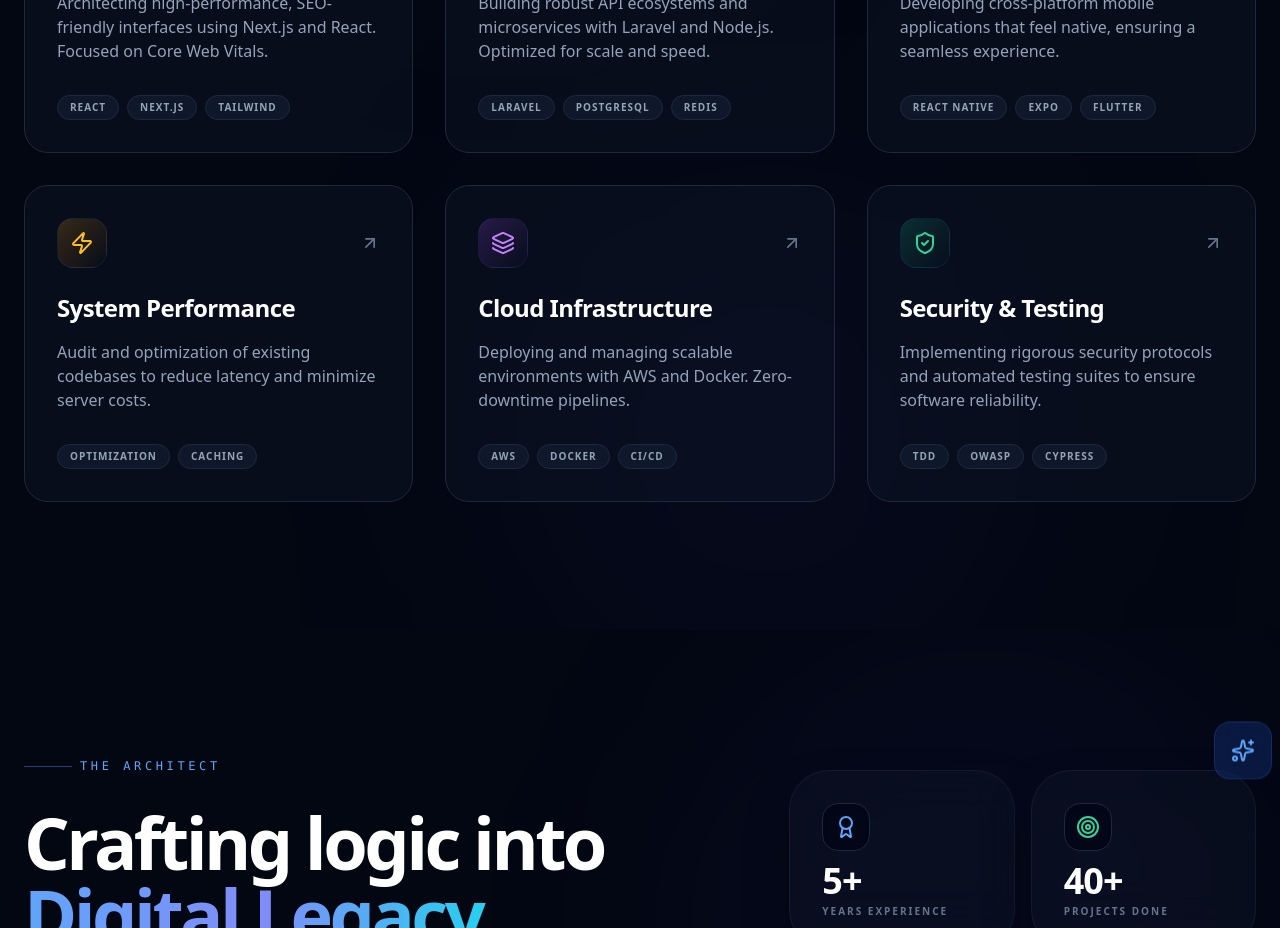
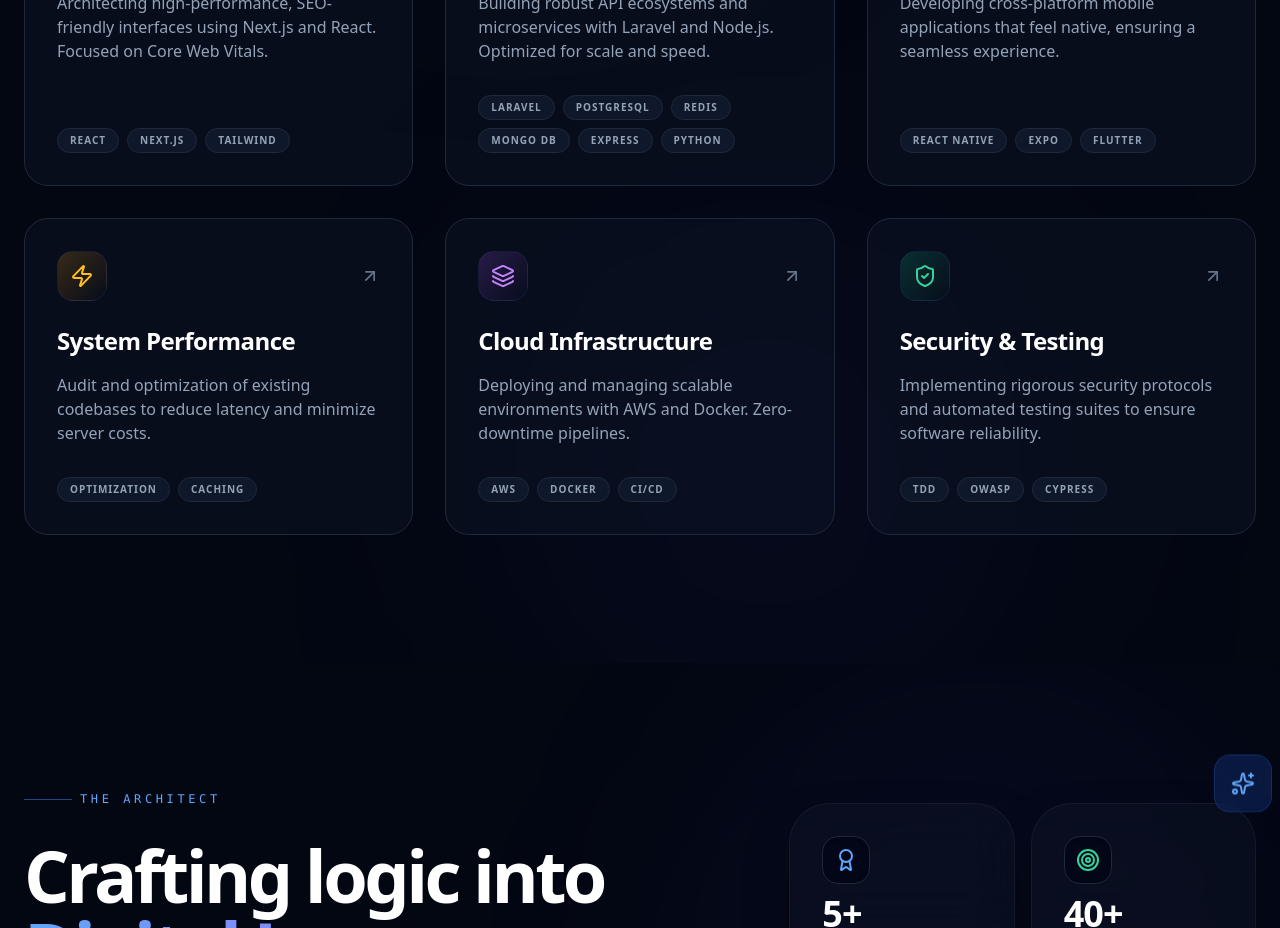
Before and after one commit to Code-harness/PORTFOLIO, a React (Vite) app: page / in a window 1280 px wide. Shown: the part 1340-2268 px from the top of the page. Built offline with nearby package versions, Linux system fonts and the light colour scheme.

Commit message:
Updated the technologies section

```diff
--- a/src/components/landing/Services.jsx
+++ b/src/components/landing/Services.jsx
@@ -24,7 +24,7 @@ const services = [
     description:
       "Building robust API ecosystems and microservices with Laravel and Node.js. Optimized for scale and speed.",
     icon: <Server className="text-indigo-400" size={24} />,
-    tags: ["Laravel", "PostgreSQL", "Redis"],
+    tags: ["Laravel", "PostgreSQL", "Redis","Mongo DB",'Express',"Python"],
     color: "from-indigo-500/20",
   },
   {
```
